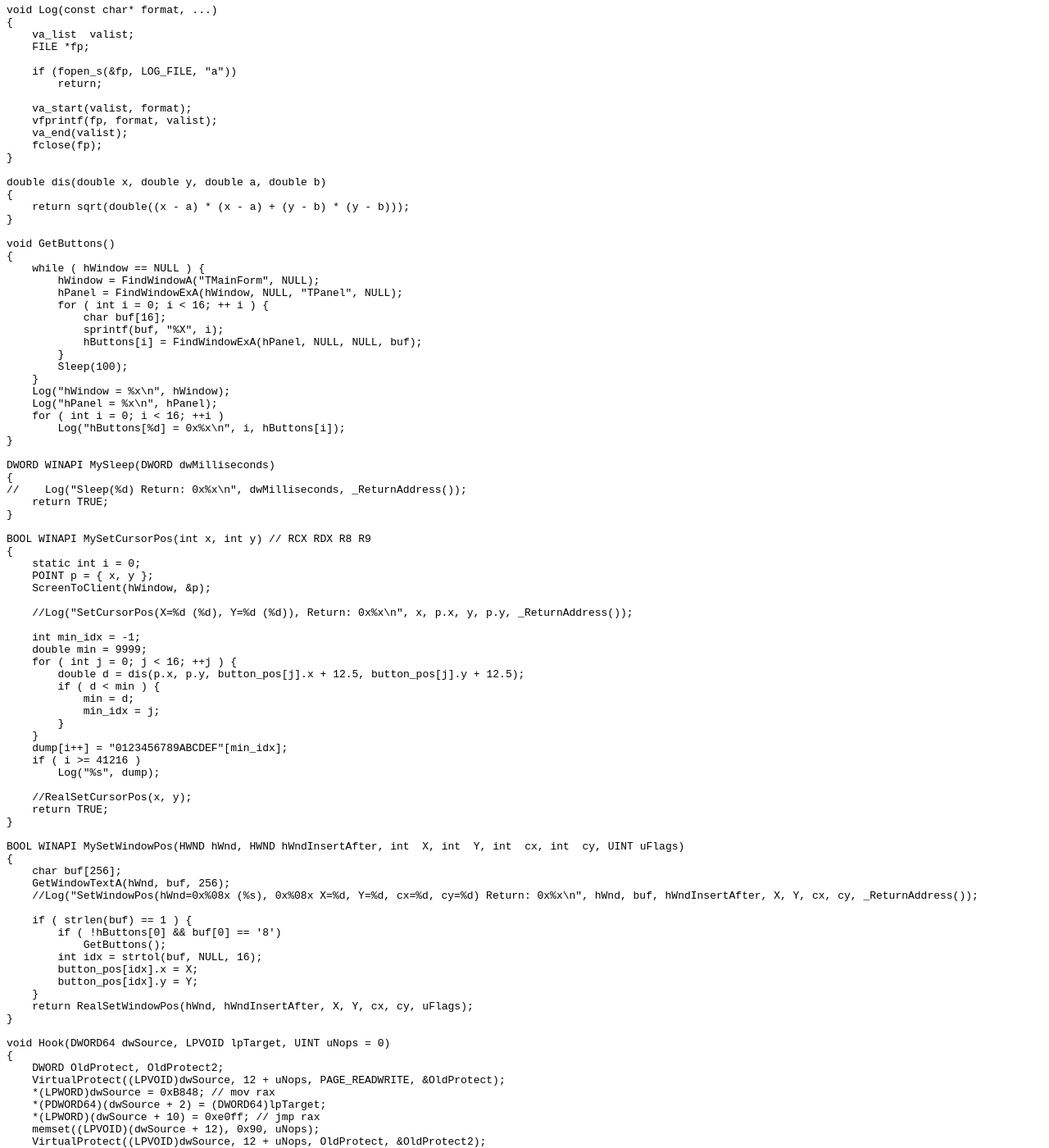
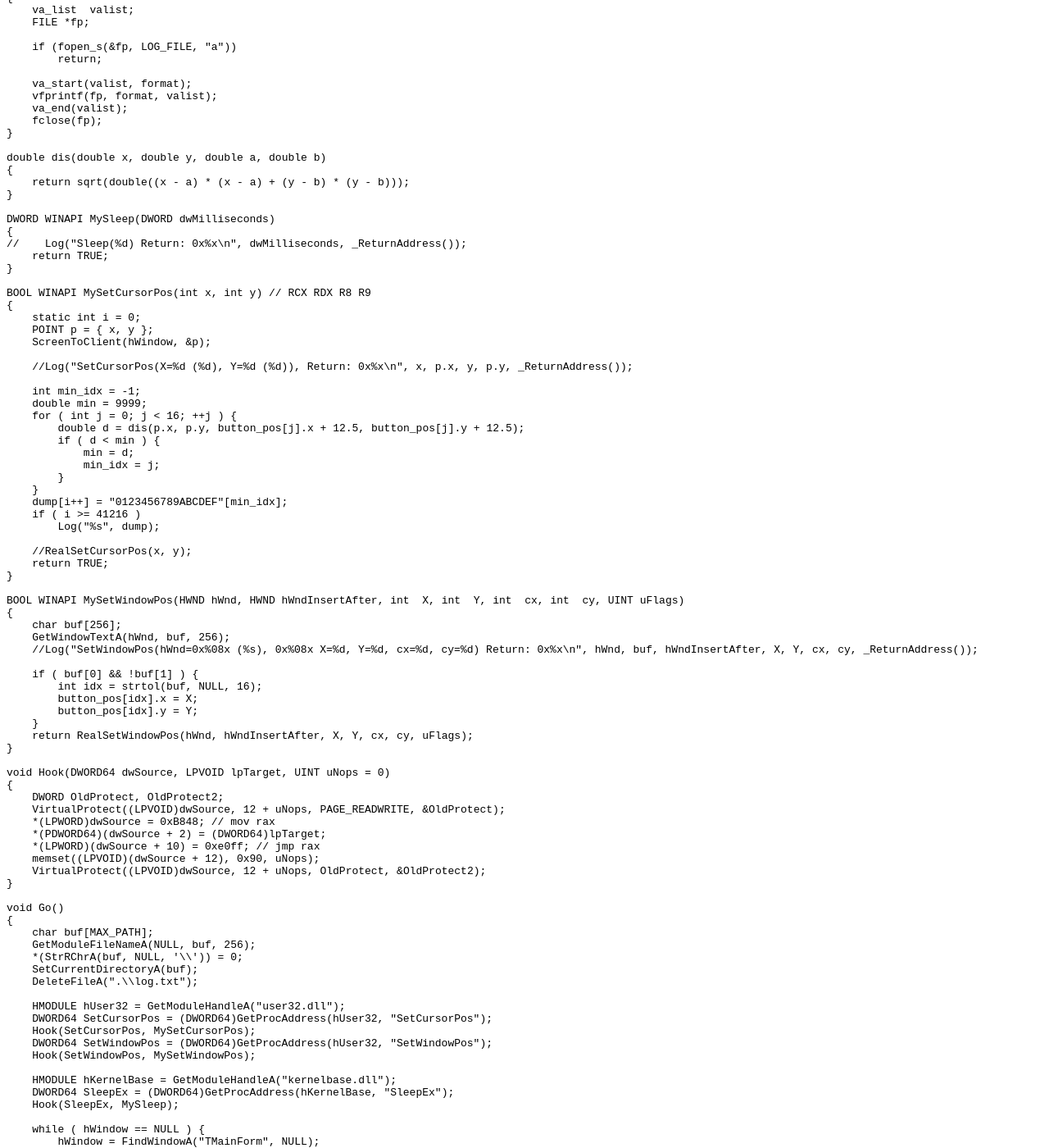
Before and after one commit to L4ys/l4ys.github.io, a Jekyll site: the page built from _posts/2017-06-25-tmctf-2017-rev400.md, in a window 1280 px wide and 1400 px high, scrolled down 2959 px. Shown: the whole window at 82% size. Built offline with Jekyll 4.4.1, drawn with Linux system fonts in a browser that asks for light colours; comment, search, counter and statistics services are not loaded; some of the changed text lies outside the part shown.

Commit message:
Update 2017-06-25-tmctf-2017-rev400.md

```diff
--- a/_posts/2017-06-25-tmctf-2017-rev400.md
+++ b/_posts/2017-06-25-tmctf-2017-rev400.md
@@ -93,8 +93,6 @@ extern "C" BOOL WINAPI RealSetCursorPos(int X, int Y);
 extern "C" BOOL WINAPI RealSetWindowPos(HWND hWnd, HWND hWndInsertAfter, int  X, int  Y, int  cx, int  cy, UINT uFlags);
 
 HWND hWindow;
-HWND hPanel;
-HWND hButtons[16];
 POINT button_pos[16];
 char dump[41217];
 
@@ -115,24 +113,6 @@ void Log(const char* format, ...)
 double dis(double x, double y, double a, double b)
 {
     return sqrt(double((x - a) * (x - a) + (y - b) * (y - b)));
-}
-
-void GetButtons()
-{
-    while ( hWindow == NULL ) {
-        hWindow = FindWindowA("TMainForm", NULL);
-        hPanel = FindWindowExA(hWindow, NULL, "TPanel", NULL);
-        for ( int i = 0; i < 16; ++ i ) {
-            char buf[16];
-            sprintf(buf, "%X", i);
-            hButtons[i] = FindWindowExA(hPanel, NULL, NULL, buf);
-        }
-        Sleep(100);
-    }
-    Log("hWindow = %x\n", hWindow);
-    Log("hPanel = %x\n", hPanel);
-    for ( int i = 0; i < 16; ++i )
-        Log("hButtons[%d] = 0x%x\n", i, hButtons[i]);
 }
 
 DWORD WINAPI MySleep(DWORD dwMilliseconds)
@@ -172,9 +152,7 @@ BOOL WINAPI MySetWindowPos(HWND hWnd, HWND hWndInsertAfter, int  X, int  Y, int
     GetWindowTextA(hWnd, buf, 256);
     //Log("SetWindowPos(hWnd=0x%08x (%s), 0x%08x X=%d, Y=%d, cx=%d, cy=%d) Return: 0x%x\n", hWnd, buf, hWndInsertAfter, X, Y, cx, cy, _ReturnAddress());
 
-    if ( strlen(buf) == 1 ) {
-        if ( !hButtons[0] && buf[0] == '8')
-            GetButtons();
+    if ( buf[0] && !buf[1] ) {
         int idx = strtol(buf, NULL, 16);
         button_pos[idx].x = X;
         button_pos[idx].y = Y;
```
Also changed, not shown: other parts of _posts/2017-06-25-tmctf-2017-rev400.md (+6 -0 lines).
